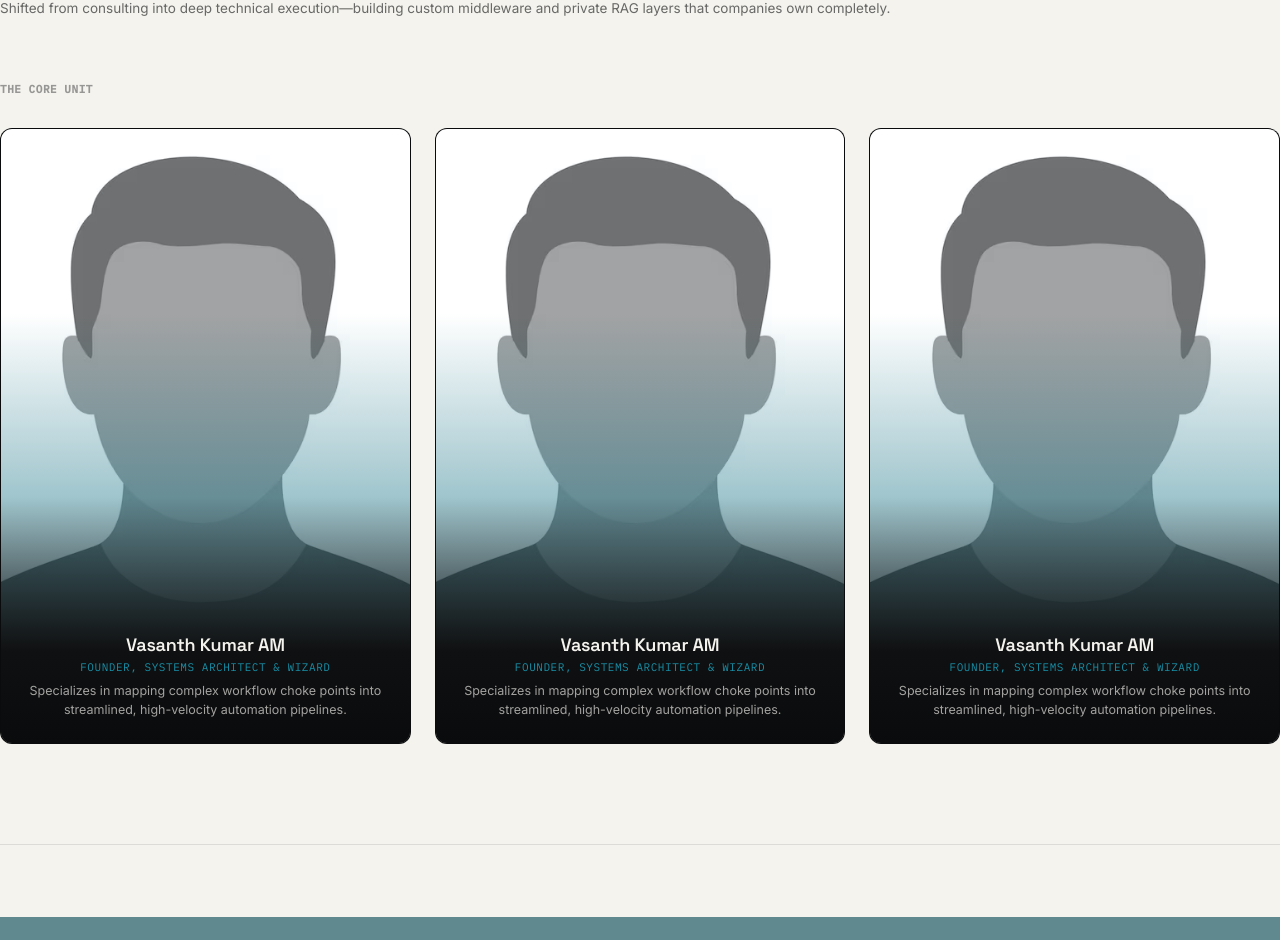
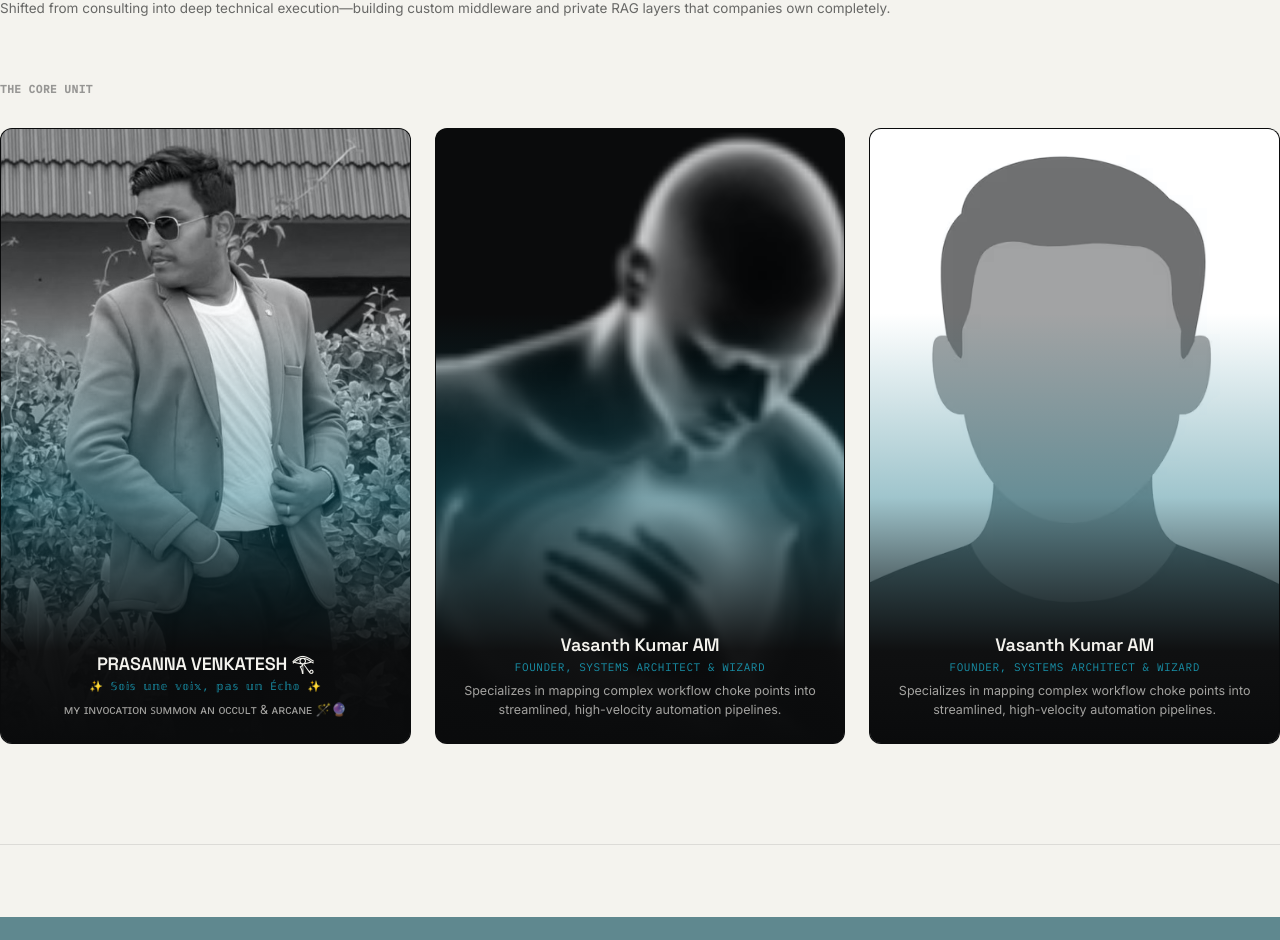
Before and after one commit to Fluxiere/fluxiere.github.io, a React (Vite) app: page /about in a window 1280 px wide. Shown: the part 671-1611 px from the top of the page. Built offline with nearby package versions, Linux system fonts and the light colour scheme.

Commit message:
Nexus (#12)
* Added Privacy and terms Page and modified OurTeam section

* Added Privacy and terms Page and modified OurTeam section

* Added Team Pics

---------

Co-authored-by: Vasanth kumar AM <vasanthkumar17112002@gmail.com>

```diff
--- a/src/components/AboutUsComponent/AboutUsConstants.ts
+++ b/src/components/AboutUsComponent/AboutUsConstants.ts
@@ -32,16 +32,17 @@ export const historyTimeline: HistoryMilestone[] = [
 
 export const teamRoster: TeamMember[] = [
   {
-    name: 'Vasanth Kumar AM',
-    role: 'Founder, Systems Architect & Wizard',
-    bio: 'Specializes in mapping complex workflow choke points into streamlined, high-velocity automation pipelines.',
-    imgSrc: '/assets/team/Vasanth.jpg' // Path to Vasan's individual photo
+    name: 'PRASANNA VENKATESH 𓂀',
+    role: '✨ 𝕊𝕠𝕚𝕤 𝕦𝕟𝕖 𝕧𝕠𝕚𝕩, 𝕡𝕒𝕤 𝕦𝕟 é𝕔𝕙𝕠 ✨',
+    bio: 'ᴍʏ ɪɴᴠᴏᴄᴀᴛɪᴏɴ ꜱᴜᴍᴍᴏɴ ᴀɴ ᴏᴄᴄᴜʟᴛ & ᴀʀᴄᴀɴᴇ 🪄🔮',
+    imgSrc: '/assets/team/PV.jpeg'
+
   },
   {
     name: 'Vasanth Kumar AM',
     role: 'Founder, Systems Architect & Wizard',
     bio: 'Specializes in mapping complex workflow choke points into streamlined, high-velocity automation pipelines.',
-    imgSrc: '/assets/team/Vasanth.jpg' // Path to Vasan's individual photo
+    imgSrc: '/assets/team/Vasanth.png' // Path to Vasan's individual photo
   },
   {
     name: 'Vasanth Kumar AM',
```
Also changed, not shown: public/assets/team/PV.jpeg (added), public/assets/team/Vasanth.png (added).
